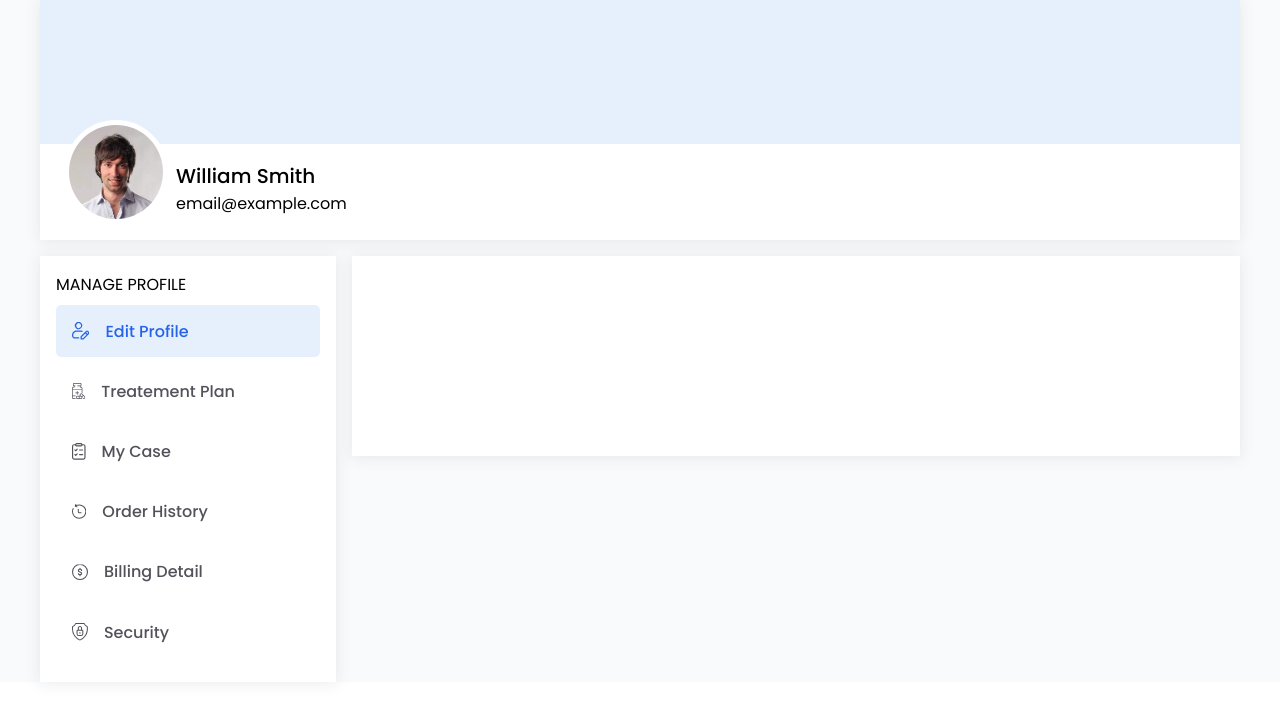
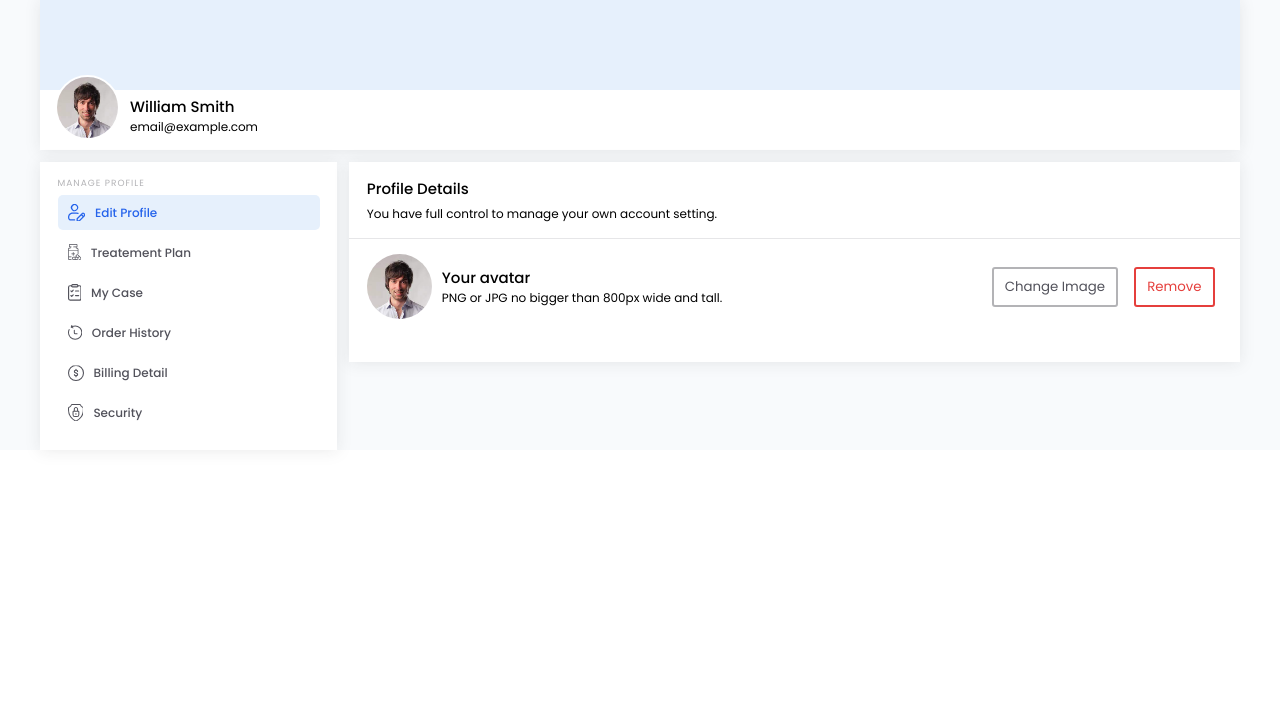
Before and after one commit to anth226/fivercornersrx, a React (Create React App) app: page / in a window 1280 px wide. Shown: the top 720 px of the page. Built offline with nearby package versions, Linux system fonts and the light colour scheme.

Commit message:
update profile pic section

```diff
--- /dev/null
+++ b/src/Components/UserAvatar/UserAvatar.tsx
@@ -0,0 +1,25 @@
+import React from 'react';
+import styles from "./useravatar.module.scss"
+
+type Props = {
+    image: string;
+    width: string;
+    height: string;
+    primaryText?: string;
+    secondaryText?: string
+}
+
+const UserAvatar: React.FC<Props> = ({ primaryText = "William Smith", secondaryText = "email@example.com", image, width, height }) => {
+    return (<div className={styles.userProfileAvatarContainer}>
+        <img style={{
+            width: width,
+            height: height
+        }} src={image} alt="profile_image" />
+        <div className={styles.profileDetails}>
+            <p className={styles.userName}>{primaryText}</p>
+            <p className={styles.secondaryDetails}>{secondaryText}</p>
+        </div>
+    </div>);
+}
+
+export default UserAvatar;
--- /dev/null
+++ b/src/Components/UserAvatar/useravatar.module.scss
@@ -0,0 +1,29 @@
+$main_background_color: #F8FAFC;
+$content_padding: 1.5rem 1.75rem;
+$basic_font_size: 1.2rem;
+$important_font_size: 1.5rem;
+$dull_color: #E6E6E8;
+
+
+.userProfileAvatarContainer {
+    display: flex;
+    align-items: center;
+
+    img {
+        border-radius: 50%;
+        object-fit: contain;
+    }
+
+    .profileDetails {
+        margin-left: 1rem;
+
+        .userName {
+            font-weight: 500;
+            font-size: $important_font_size;
+        }
+
+        .secondaryDetails {
+            font-size: $basic_font_size;
+        }
+    }
+}
--- a/src/Pages/EditProfile/EditProfile.tsx
+++ b/src/Pages/EditProfile/EditProfile.tsx
@@ -7,19 +7,16 @@ import { ReactComponent as MyCaseIcon } from '../../assets/icons/caseicon.svg';
 import { ReactComponent as OrderHistoryIcon } from '../../assets/icons/historyicon.svg';
 import { ReactComponent as BillingDetailIcon } from '../../assets/icons/billingdetailicon.svg';
 import { ReactComponent as SecurityIcon } from '../../assets/icons/securityicon.svg';
+import UserAvatar from '../../Components/UserAvatar/UserAvatar';
 
-const EditProfile = () => {
+const EditProfile: React.FC = () => {
     return (<div className={styles.pageContainer}>
         <div className={styles.contentContainer}>
             <div className={styles.coverSection}>
                 <div className={styles.coverImageContainer}>
                 </div>
                 <div className={styles.coverContentContainer}>
-                    <img src={ProfileImage} alt="user_profile_image" />
-                    <div className={styles.profileDetails}>
-                        <p className={styles.userName}>William Smith</p>
-                        <p className={styles.userEmail}>email@example.com</p>
-                    </div>
+                    <UserAvatar image={ProfileImage} width="6.5rem" height="6.5rem" />
                 </div>
             </div>
 
@@ -52,7 +49,19 @@ const EditProfile = () => {
                     </div>
                 </div>
                 <div className={styles.dashContent}>
-
+                    <div className={styles.dashboardHeader}>
+                        <p className={styles.headText}>Profile Details</p>
+                        <p className={styles.primaryText}>You have full control to manage your own account setting.</p>
+                    </div>
+                    <div className={styles.updateProfilePictureSection}>
+                        <div className={styles.leftSide}>
+                            <UserAvatar primaryText="Your avatar" secondaryText="PNG or JPG no bigger than 800px wide and tall." image={ProfileImage} width="6.5rem" height="6.5rem" />
+                        </div>
+                        <div className={styles.rightSide}>
+                            <button className={styles.btnSecondary}>Change Image</button>
+                            <button className={styles.btnDanger}> Remove</button>
+                        </div>
+                    </div>
                 </div>
             </div>
         </div>
--- a/src/Pages/EditProfile/editprofile.module.scss
+++ b/src/Pages/EditProfile/editprofile.module.scss
@@ -1,3 +1,23 @@
+$main_background_color: #F8FAFC;
+$content_padding: 1.5rem 1.75rem;
+$basic_font_size: 1.2rem;
+$important_font_size: 1.5rem;
+$dull_color: #E6E6E8;
+$danger_color: #E53F3C;
+$secondary_color: #B3B3B6;
+// $seconday_btn_width: 13rem;
+// $seconday_btn_height: 3.8rem;
+
+.headText {
+    font-size: $important_font_size;
+    font-weight: 500;
+}
+
+.primaryText {
+    font-size: $basic_font_size;
+    margin-top: 5px;
+}
+
 .pageContainer {
     width: 100%;
     height: auto;
@@ -12,6 +32,7 @@
         height: auto;
         margin: 0;
         max-width: 1200px;
+        // padding: 0 10rem;
 
         .coverSection {
             width: 100%;
@@ -32,11 +53,7 @@
                 padding-bottom: 1rem;
 
                 img {
-                    width: 6.5rem;
-                    height: 6.5rem;
-                    border-radius: 50%;
-                    object-fit: contain;
-                    border: 5px solid white;
+                    border: 2px solid white;
                     margin-top: -1.5rem;
                 }
 
@@ -46,7 +63,7 @@
 
                     .userName {
                         font-weight: 500;
-                        font-size: 1.25rem;
+                        font-size: $important_font_size;
                     }
                 }
 
@@ -54,14 +71,20 @@
         }
 
         .dashboardContainer {
-            margin-top: 1rem;
+            margin-top: 1.2rem;
             display: flex;
 
             .sidebarContainer {
                 background-color: white;
                 width: 25%;
-                padding: 1rem;
+                padding: $content_padding;
                 filter: drop-shadow(0px 1px 7.5px rgba(25, 25, 25, 0.09));
+
+                .sidebarHead {
+                    letter-spacing: 1px;
+                    font-size: 0.9rem;
+                    color: #B3B3B6;
+                }
 
                 .sidebarItem {
                     display: flex;
@@ -69,11 +92,13 @@
                     padding: 0.85rem 1rem;
                     border-radius: 5px;
                     margin: 0.5rem 0;
+                    cursor: pointer;
 
                     p {
                         margin-left: 1rem;
                         color: #52525B;
                         font-weight: 500;
+                        font-size: $basic_font_size;
                     }
                 }
 
@@ -90,9 +115,38 @@
                 width: 75%;
                 background-color: white;
                 height: 200px;
-                margin-left: 1rem;
+                margin-left: 1.2rem;
                 filter: drop-shadow(0px 1px 7.5px rgba(25, 25, 25, 0.09));
 
+                .dashboardHeader {
+                    padding: $content_padding;
+                    border-bottom: 1px solid $dull_color;
+                }
+
+                .updateProfilePictureSection {
+                    width: 100%;
+                    display: flex;
+                    align-items: center;
+                    justify-content: space-between;
+                    padding: $content_padding;
+
+                    button {
+                        padding: 0.8rem 1.1rem;
+                        background-color: transparent;
+                        border-radius: 3px;
+                        margin: 0 0.8rem;
+                    }
+
+                    .btnDanger {
+                        border: 2px solid $danger_color;
+                        color: $danger_color;
+                    }
+
+                    .btnSecondary {
+                        border: 2px solid $secondary_color;
+                        color: #52525B;
+                    }
+                }
             }
         }
     }
--- a/src/index.css
+++ b/src/index.css
@@ -5,3 +5,7 @@
   padding: 0;
   box-sizing: border-box;
 }
+
+:root {
+  font-size: 10px;
+}
```
